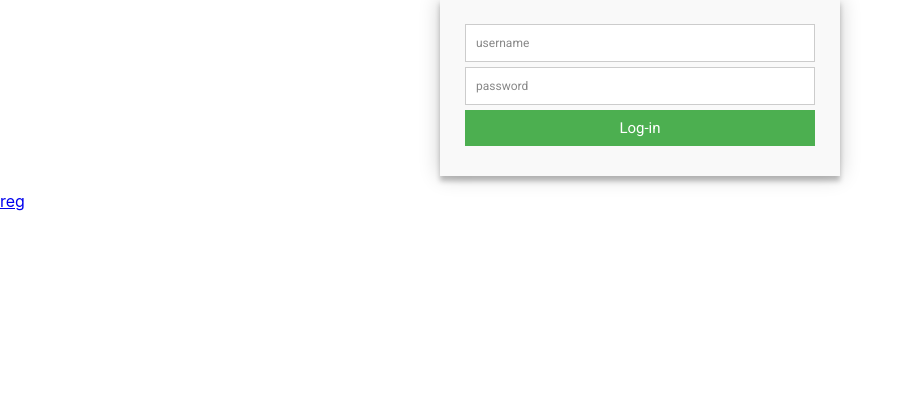
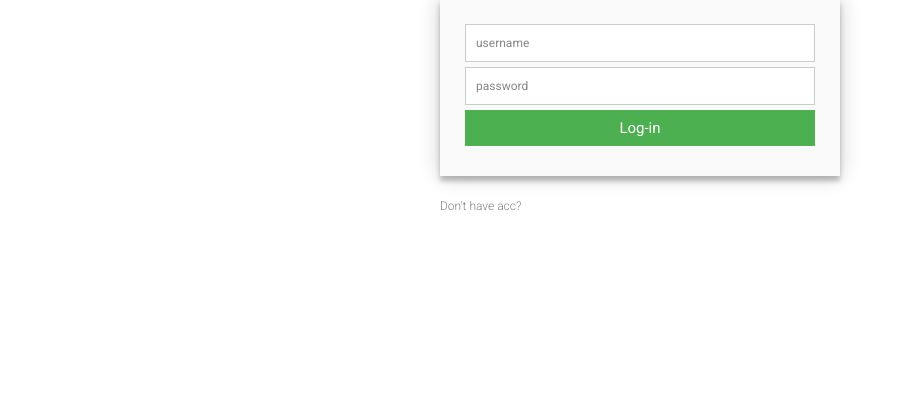
Before and after one commit to RealVirg/AgavaDeploying, a Django app: page /login/ in a window 1280 px wide. Shown: the part 145-552 px from the top of the page, without its empty margins (0-909 px from the left). Run offline with Django 4.2, Linux system fonts and the light colour scheme; parts of the project's set-up code (start-up, migrations or seed data) failed here and were passed over.

Commit message:
css-login

```diff
--- a/agava/app/mainpage/forms.py
+++ b/agava/app/mainpage/forms.py
@@ -11,19 +11,13 @@ class UserRegistrationForm(forms.ModelForm):
         fields = ('username', 'first_name', 'email')
         widgets = {
             'username': forms.TextInput(attrs={'placeholder': "username"}),
-            'firstname': forms.TextInput(attrs={'placeholder': "firstname"}),
+            'first_name': forms.TextInput(attrs={'placeholder': "firstname"}),
             'email': forms.EmailInput(attrs={'placeholder': "Email"})
         }
         labels = {
             'username': '',
-            'firstname': '',
+            'first_name': '',
             'email': ''
-        }
-
-        required = {
-            "username": True,
-            "email": True,
-            "firstname": True
         }
 
     def clean_password2(self):
--- a/agava/app/mainpage/templates/mainpage/login.html
+++ b/agava/app/mainpage/templates/mainpage/login.html
@@ -14,6 +14,6 @@
         {% csrf_token %}
         <p><input type="submit" value="Log-in"></p>
     </form>
+    <a class="reg" href="{% url 'reg' %}">Don't have acc?</a>
 </div>
-<a href="{% url 'reg' %}">reg</a>
 {% endblock %}
--- a/agava/app/static/mainpage/css/login_form_style.css
+++ b/agava/app/static/mainpage/css/login_form_style.css
@@ -144,3 +144,11 @@ fieldset {
 :-ms-input-placeholder {
   color: #888;
 }
+
+.reg {
+    text-decoration: none;
+    color: grey;
+  }
+  .reg:hover {
+    color: black;
+  }
```
